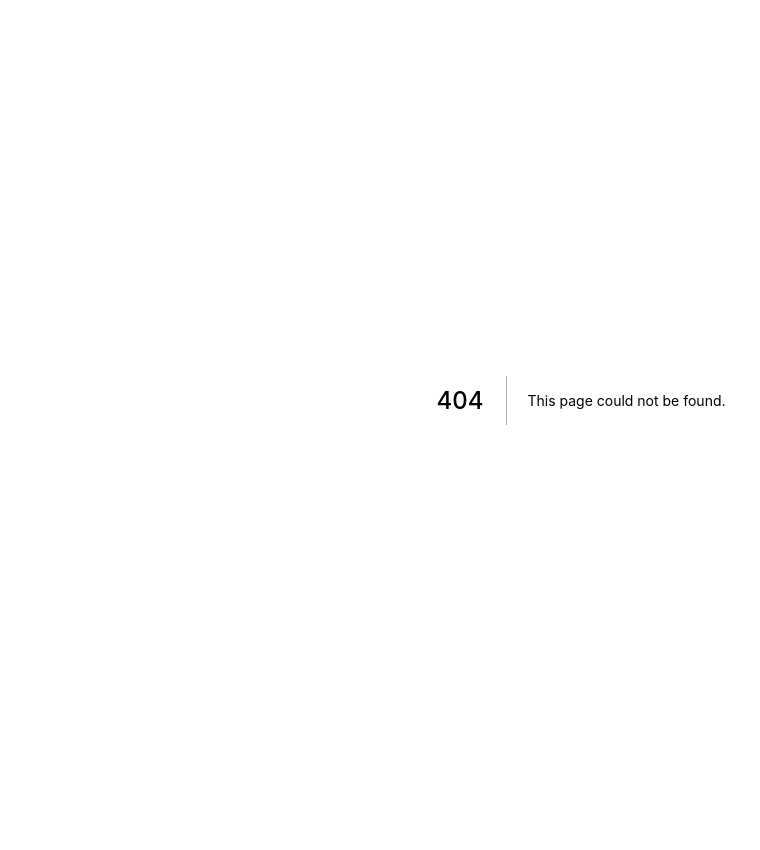
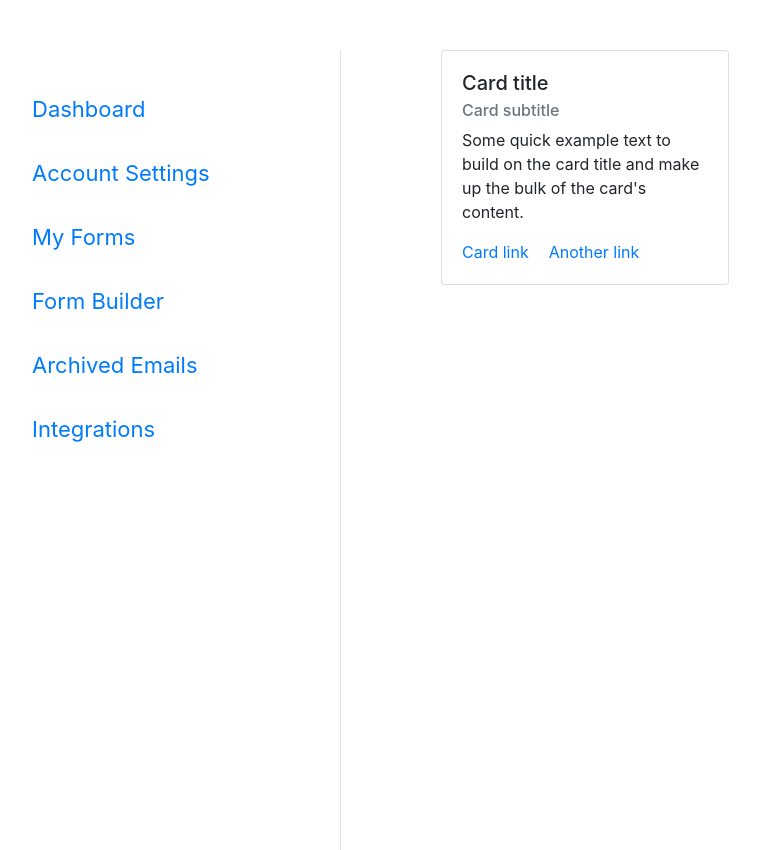
Before and after one commit to Pasquariello/paseon, a Next.js app: page /dashboard in a window 1280 px wide. Before the commit this address had no page. Shown: the whole page, without its empty margins (59-819 px from the left). Before the commit the page ends 800 px from the top, so only its background shows below. Built offline with nearby package versions, Linux system fonts and the light colour scheme.

Commit message:
start sidebar

```diff
--- /dev/null
+++ b/components/LayoutApp.js
@@ -0,0 +1,40 @@
+import Head from 'next/head';
+
+const LayoutApp = props => (
+
+  <div style={{height: "100%"}}>
+     <Head>
+          <link href="https://fonts.googleapis.com/css?family=Montserrat|Roboto&display=swap" rel="stylesheet"></link>
+
+          <link rel="stylesheet" href="https://stackpath.bootstrapcdn.com/bootstrap/4.3.1/css/bootstrap.min.css" />
+          <script src="https://ajax.googleapis.com/ajax/libs/jquery/1.12.4/jquery.min.js"></script>
+          <script src="https://stackpath.bootstrapcdn.com/bootstrap/4.3.1/js/bootstrap.min.js"></script>
+
+
+
+          <title>
+              Paseon
+          </title>
+        </Head>
+    {props.children}
+    <style jsx>
+      {`
+
+    body {
+        height: 100%;
+    }
+
+
+      p {
+        font-family: 'Montserrat', sans-serif;
+      }
+      h1 h2 h3 {
+        font-family: 'Roboto', sans-serif;
+      }
+
+      `}
+    </style>
+  </div>
+);
+
+export default LayoutApp;
--- /dev/null
+++ b/components/SideBar.js
@@ -0,0 +1,68 @@
+import Link from 'next/link';
+
+const SideBar = props => (
+
+<div className="border-right" style={{width: '400px', height: '100%', position: 'absolute', left: '0'}}>
+
+    <div  style={{padding: '20px 20px 50px 20px'}}>
+        <ul className="sidebar-ul flex-column">
+        <li className="  sidebar-item" >
+      <Link href="/">
+        <a className="nav-link">Dashboard</a>
+      </Link>
+      </li>
+      <li className="  sidebar-item" >
+      <Link href="/">
+        <a className="nav-link">Account Settings</a>
+      </Link>
+      </li>
+      <li className="  sidebar-item" >
+      <Link href="/">
+        <a className="nav-link">My Forms</a>
+      </Link>
+      </li>
+      <li className="  sidebar-item" >
+      <Link href="/">
+        <a className="nav-link">Form Builder</a>
+      </Link>
+      </li>
+      <li className="  sidebar-item" >
+      <Link href="/">
+        <a className="nav-link">Archived Emails</a>
+      </Link>
+      </li>
+      <li className="  sidebar-item" >
+      <Link href="/">
+        <a className="nav-link">Integrations</a>
+      </Link>
+      </li>
+        </ul>
+    </div>
+
+    <style jsx>{`
+   .sidebar-item {
+        font-size: 22px;
+
+        text-decoraion: none;
+        margin: 15px;
+    }
+
+    .sidebar-ul{
+        list-style-type: none;
+    }
+
+
+
+
+
+
+
+    `}
+    </style>
+
+
+
+</div>
+
+);
+export default SideBar;
--- /dev/null
+++ b/pages/dashboard.js
@@ -0,0 +1,29 @@
+
+import React, { useState } from 'react'
+// import fetch from 'isomorphic-unfetch'
+import LayoutApp from '../components/LayoutApp'
+import SideBar from '../components/SideBar';
+
+
+function Dashboard () {
+
+    return (
+        <LayoutApp>
+
+            <SideBar />
+
+<div className="card" style={{marginLeft: '500px', marginTop: '50px', width: "18rem"}}>
+  <div className="card-body">
+    <h5 className="card-title">Card title</h5>
+    <h6 className="card-subtitle mb-2 text-muted">Card subtitle</h6>
+    <p className="card-text">Some quick example text to build on the card title and make up the bulk of the card's content.</p>
+    <a href="#" className="card-link">Card link</a>
+    <a href="#" className="card-link">Another link</a>
+  </div>
+</div>
+
+            </LayoutApp>
+  )
+  }
+
+  export default Dashboard;
```
